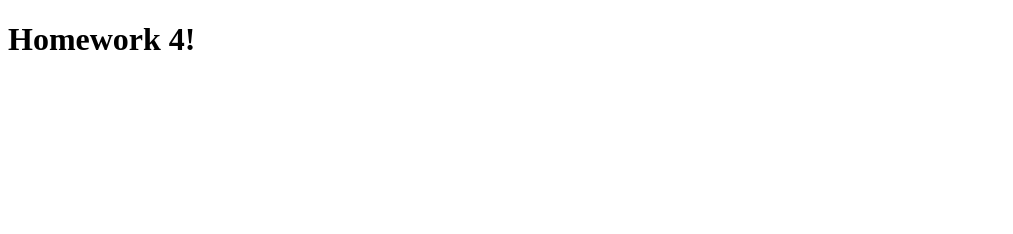
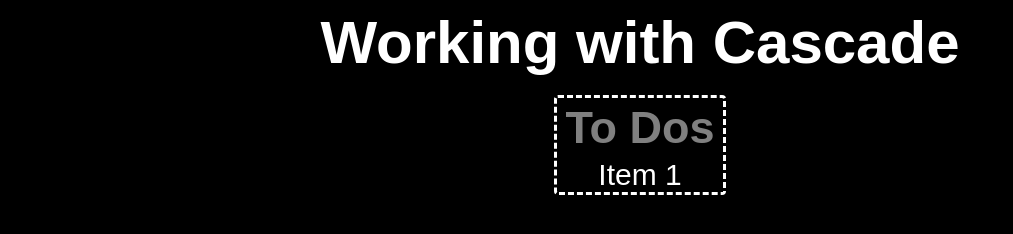
Before and after one commit to Patricia092/martins_patricia_HW4, a plain HTML site: page index.html in a window 1280 px wide. Shown: the whole page, without its empty margins (0-1013 px from the left). Drawn offline with Linux system fonts and the light colour scheme; files that its build step writes are made by us from their sources.

Commit message:
Home page

```diff
--- /dev/null
+++ b/css/main.css
@@ -0,0 +1,46 @@
+/* Reset all the defaults to 0 so that you can write your own CSS. Do not rely on browser defaults */
+
+* {
+    border: none;
+    margin: 0;
+    padding: 0;
+    box-sizing: border-box;
+}
+
+body {
+    font-size: 30px;
+    background-color: black;
+    color: white;
+    font-family: Arial, Helvetica, sans-serif;
+}
+
+header > h1 {
+    text-align: center;
+    padding: 8px;
+}
+
+main {
+    text-align: center;
+}
+
+article {
+    border-radius: 4px;
+    border-style: dashed;
+    border-color: white;
+
+    display: inline-block;
+
+    margin-left: 12px;
+    margin-right: 12px;
+    margin-top: 10px;
+    margin-bottom: 10px;
+}
+
+article > h2 {
+    color: gray;
+    padding: 4px 8px;
+}
+
+ul {
+    list-style-type: none;
+}
--- a/index.html
+++ b/index.html
@@ -1,12 +1,27 @@
 <!DOCTYPE html>
 <html lang="en">
+
 <head>
     <meta charset="UTF-8">
     <meta http-equiv="X-UA-Compatible" content="IE=edge">
     <meta name="viewport" content="width=device-width, initial-scale=1.0">
-    <title>Homework 4</title>
+    <link rel="stylesheet" href="main.css">
+    <title>.: Working with CSS :.</title>
 </head>
+
 <body>
-    <h1>Homework 4!</h1>
+    <main>
+        <header>
+            <h1>Working with Cascade</h1>
+        </header>
+
+        <article>
+            <h2>To Dos</h2>
+            <ul>
+                <li>Item 1</li>
+            </ul>
+        </article>
+    </main>
 </body>
+
 </html>
```
